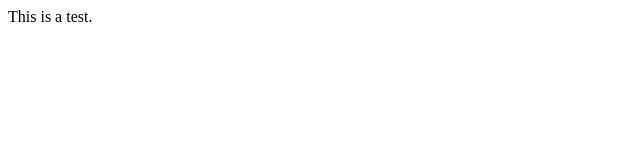
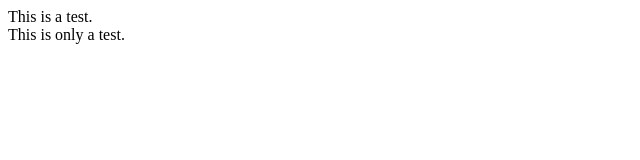
Before and after one commit to dougdragon/githubtest, a plain HTML site: page index.html in a window 1280 px wide. Shown: the full height of the page, 0-640 px from the left. Drawn offline with Linux system fonts and the light colour scheme.

Commit message:
added a new line

```diff
--- a/index.html
+++ b/index.html
@@ -1,5 +1,6 @@
 <html>
 <body>
-This is a test.
+This is a test.<br />
+This is only a test.
 </body>
 </html>
```
